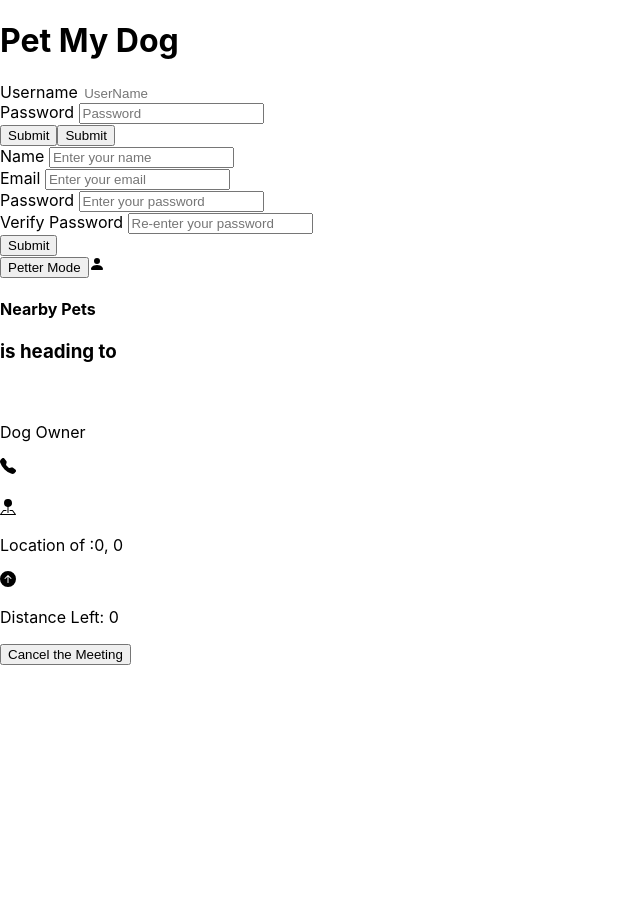
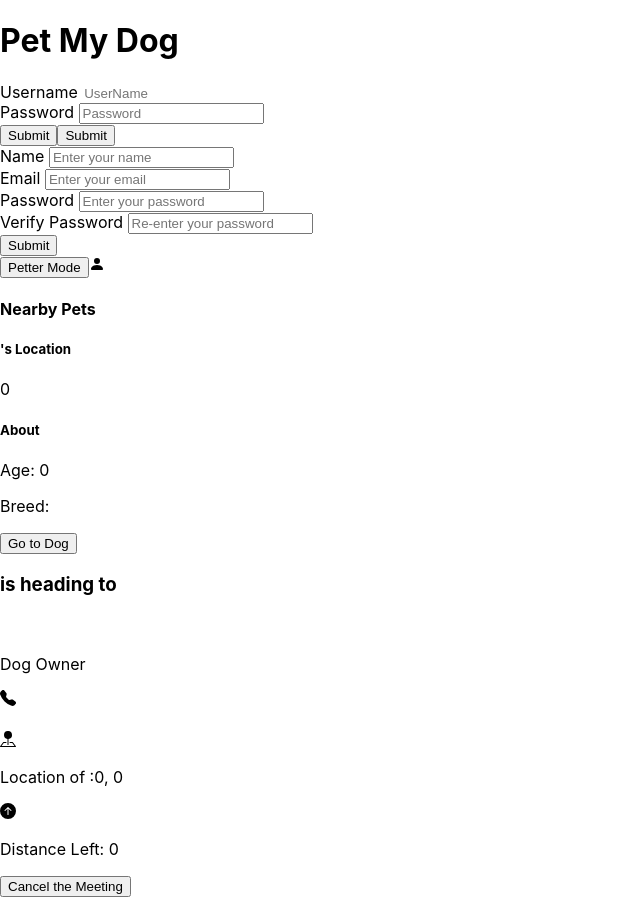
Before and after one commit to evaliu2002/PetMyDog, a React (Create React App) app in the folder main/front-end/: page / in a window 1280 px wide. Shown: the whole page, without its empty margins (0-640 px from the left). Before the commit the page ends 800 px from the top, so only its background shows below. Built offline with nearby package versions, Linux system fonts and the light colour scheme.

Commit message:
Created the rest of the required implementations for the SelectedDog component

```diff
--- a/main/front-end/src/components/selecteddog/SelectedDog.js
+++ b/main/front-end/src/components/selecteddog/SelectedDog.js
@@ -4,20 +4,31 @@ export class SelectedDog extends React.Component {
     constructor(props) {
         super(props);
         this.state = {
-            userName: '',
-            userLocation: [0,0],
+            userLocation: {longitude: 0, latitude: 0},
             ownerName: '',
-            ownerDogName: '',
-            ownerPhoneNum: '',
-            dogLocation: [0,0],
-            distanceLeft: 0.0
+            dogName: '',
+            dogAge: 0,
+            dogBreed: '',
+            dogLocation: {longitude: 0, latitude: 0},
+            distanceLeft: 0,
         };
     }
 
     render() {
         return (
             <div>
+                <h3>{ this.state.dogName }</h3>
 
+                <h5>{ this.state.dogName }'s Location </h5>
+                <p>{ this.state.distanceLeft }</p>
+
+                <h5>About { this.state.ownerDogName }</h5>
+                <p>Age: { this.state.dogAge }</p>
+                <p>Breed: { this.state.dogBreed }</p>
+
+                <img></img>
+
+                <button>Go to Dog</button>
             </div>
         );
     }
```
